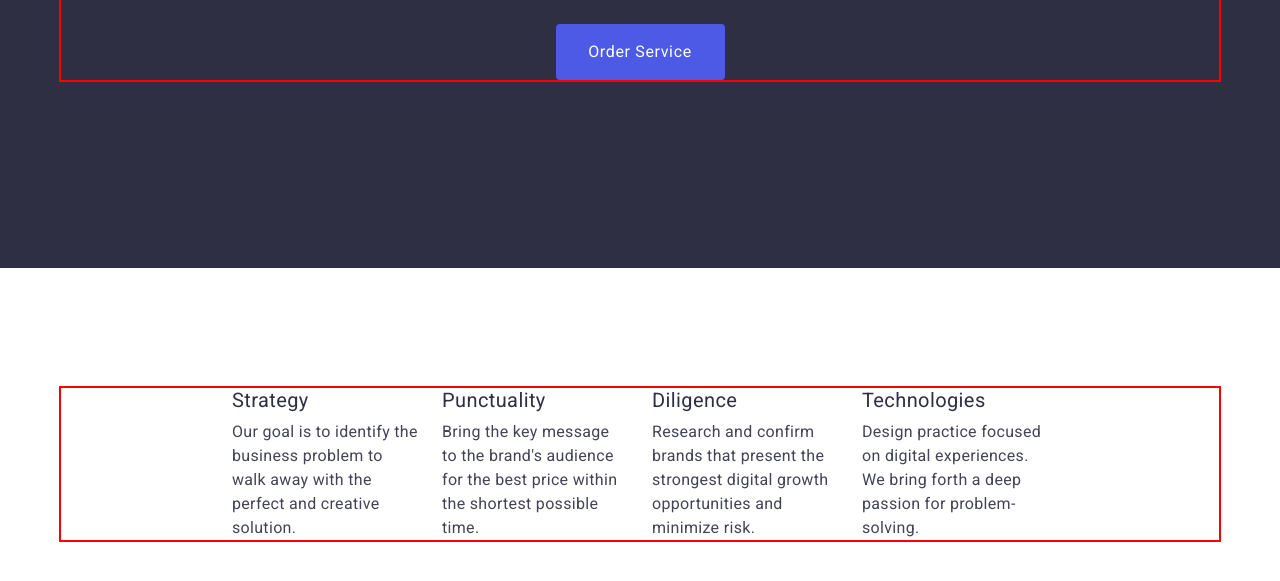
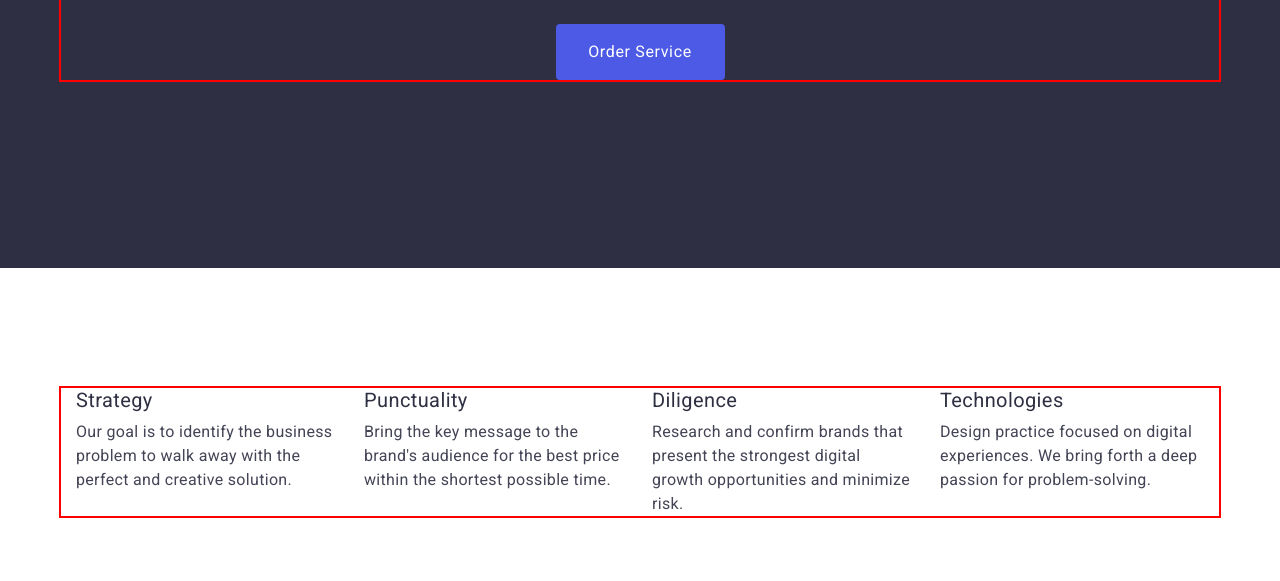
Before and after one commit to StanVSV/goit-markup-hw-03, a plain HTML site: page index.html in a window 1280 px wide. Shown: the part 453-1034 px from the top of the page. Drawn offline with nearby package versions, Linux system fonts and the light colour scheme.

Commit message:
homework-03

```diff
--- a/css/styles.css
+++ b/css/styles.css
@@ -183,9 +183,8 @@ color: #404bbf;
 }
 
 .features-list {
-    padding-right: 156px;
-    padding-left: 156px;
     display: flex;
+    flex-wrap: nowrap;
     gap: 24px;
 }
 
```
